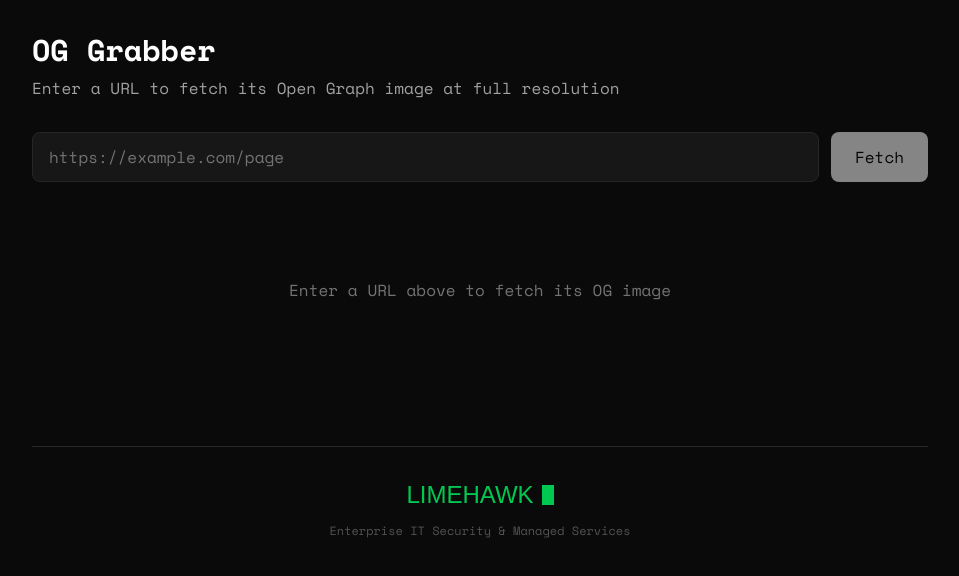
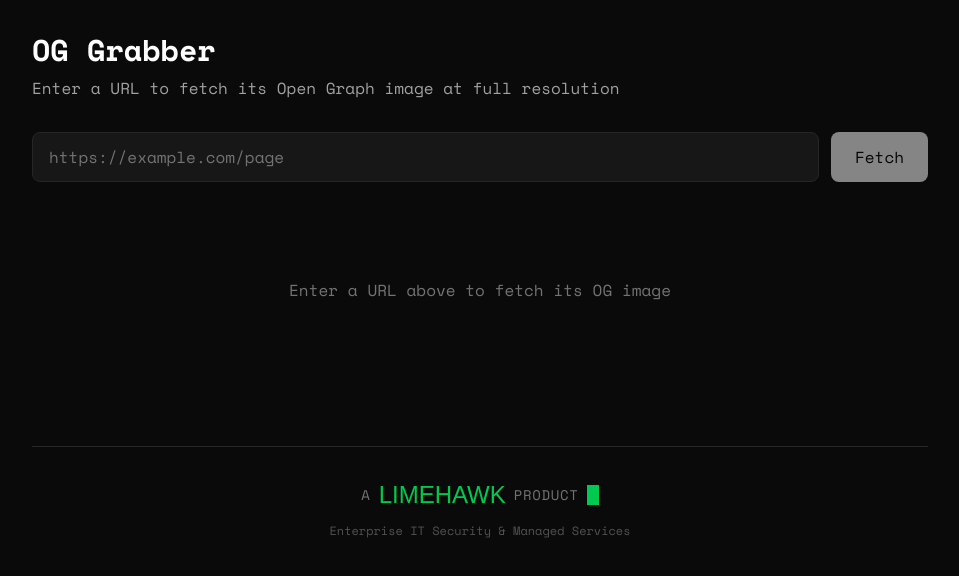
Before and after one commit to limehawk/og-grabber, a Next.js app: page / in a window 1280 px wide. Shown: the top 576 px of the page, without its empty margins (160-1119 px from the left). Built offline with nearby package versions, Linux system fonts and the light colour scheme; a web font is replaced by a local one.

Commit message:
Restore A/Product text around LIMEHAWK

```diff
--- a/app/page.tsx
+++ b/app/page.tsx
@@ -167,12 +167,14 @@ export default function Home() {
               rel="noopener noreferrer"
               className="group flex items-center gap-2 text-neutral-500 hover:text-white transition-colors"
             >
+              <span className="text-sm uppercase tracking-wider">A</span>
               <span
                 className="text-2xl text-green-500 group-hover:text-green-400 transition-colors"
                 style={{ fontFamily: "var(--font-workbench)" }}
               >
                 LIMEHAWK
               </span>
+              <span className="text-sm uppercase tracking-wider">Product</span>
               <span className="w-3 h-5 bg-green-500 terminal-cursor" />
             </a>
             <p className="text-neutral-600 text-xs">
```
